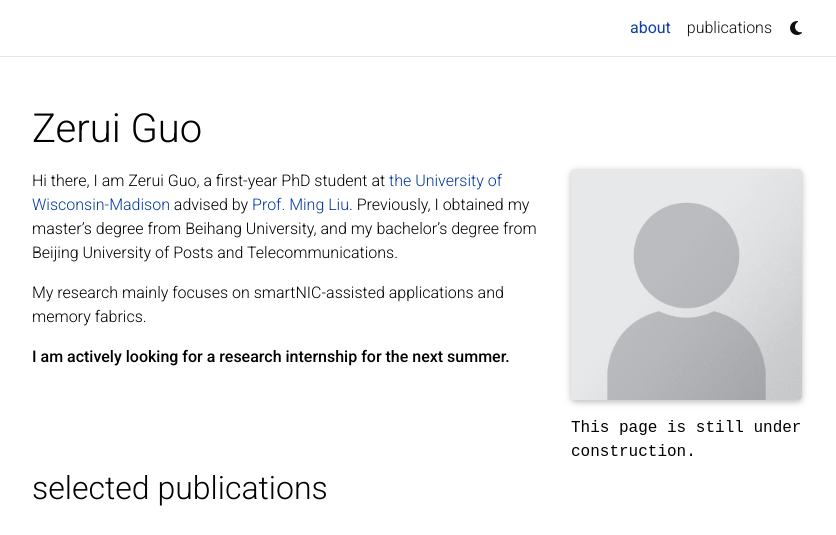
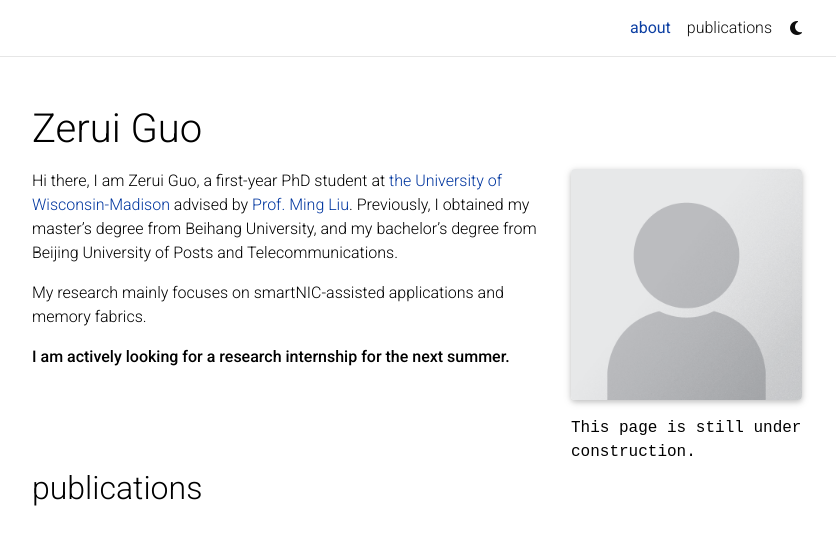
Before and after one commit to AlphaCat00/AlphaCat00.github.io, a Jekyll site: the page built from _pages/about.md, in a window 1280 px wide, cut to the strip 0-535 px from the top of the page. Shown: the whole strip, without its empty margins (223-1059 px from the left). Built offline with Jekyll 4.4.1, drawn with Linux system fonts in a browser that asks for light colours; full-size pictures stand in for the smaller copies a plugin makes; comment, search, counter and statistics services are not loaded; a style sheet for code colours, icons or effects is not loaded.

Commit message:
Update about.html

```diff
--- a/_layouts/about.html
+++ b/_layouts/about.html
@@ -55,7 +55,7 @@ layout: default
 
           <!-- Selected papers -->
           {% if page.selected_papers -%}
-            <h2><a href="{{ '/publications/' | relative_url }}" style="color: inherit;">selected publications</a></h2>
+            <h2><a href="{{ '/publications/' | relative_url }}" style="color: inherit;">publications</a></h2>
             {%- include selected_papers.html %}
           {%- endif %}
 
```
